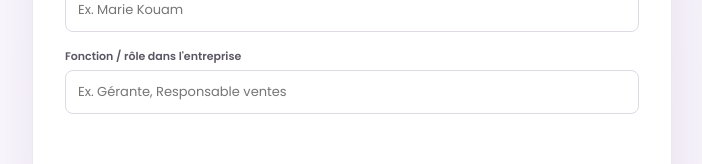
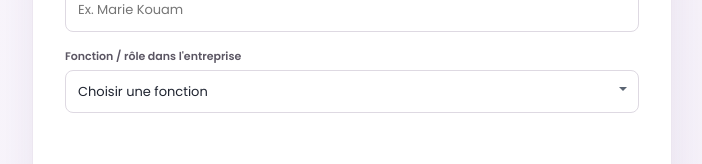
Before and after one commit to korah-agency/KOZAPP, a Next.js app: page /onboarding in a window 1280 px wide. Shown: the part 290-454 px from the top of the page, without its empty margins (288-990 px from the left). Built offline with nearby package versions, Linux system fonts and the light colour scheme.

Commit message:
onboarding fix

```diff
--- a/app/onboarding/page.tsx
+++ b/app/onboarding/page.tsx
@@ -14,6 +14,8 @@ function OnboardingContent() {
   const [selectedNeed, setSelectedNeed] = useState<string | null>(null);
   const [selectedSource, setSelectedSource] = useState<string | null>(null);
   const [whatsappValid, setWhatsappValid] = useState(false);
+  const [role, setRole] = useState("");
+  const [otherRole, setOtherRole] = useState("");
 
   const sources = [
     { icon: <Facebook size={22} />, label: t.sourceFacebook },
@@ -64,8 +66,21 @@ function OnboardingContent() {
               </label>
               <label className="ob2-field">
                 <span>{t.role}</span>
-                <input type="text" placeholder={t.rolePlaceholder} />
+                <div className="ob2-select-wrapper">
+                  <select value={role} onChange={e => setRole(e.target.value)}>
+                    <option value="" disabled>{t.roleChoose}</option>
+                    {t.roles.map(r => (
+                      <option key={r} value={r}>{r}</option>
+                    ))}
+                  </select>
+                </div>
               </label>
+              {role === t.roles[t.roles.length - 1] && (
+                <label className="ob2-field">
+                  <span>{t.roleOtherLabel}</span>
+                  <input type="text" value={otherRole} onChange={e => setOtherRole(e.target.value)} placeholder={t.roleOtherPlaceholder} />
+                </label>
+              )}
             </div>
           </>
         )}
--- a/lib/i18n.tsx
+++ b/lib/i18n.tsx
@@ -711,7 +711,8 @@ export function usePricingT() {
 export type OnboardingT = {
   skip: string; continueLabel: string; finish: string; stepOf: string;
   step1Title: string; step1Desc: string; fullName: string; fullNamePlaceholder: string;
-  role: string; rolePlaceholder: string;
+  role: string; rolePlaceholder: string; roleChoose: string; roles: string[];
+  roleOtherLabel: string; roleOtherPlaceholder: string;
   step2Title: string; step2Desc: string; companyName: string; companyNamePlaceholder: string;
   sector: string; chooseSector: string;
   sectorMode: string; sectorBeaute: string; sectorRestauration: string; sectorEcommerce: string;
@@ -728,6 +729,9 @@ const onboardingFr: OnboardingT = {
   step1Title: "Toi", step1Desc: "Pour que l'assistant parle en votre nom.",
   fullName: "Nom complet", fullNamePlaceholder: "Ex. Marie Kouam",
   role: "Fonction / rôle dans l'entreprise", rolePlaceholder: "Ex. Gérante, Responsable ventes",
+  roleChoose: "Choisir une fonction",
+  roles: ["Gérant(e)", "Propriétaire / Fondateur(trice)", "Responsable des ventes", "Responsable service client", "Employé(e)", "Comptable / Gestion", "Community manager", "Autre"],
+  roleOtherLabel: "Précisez votre fonction", roleOtherPlaceholder: "Ex. Directrice marketing",
   step2Title: "Ton entreprise", step2Desc: "Ce que vos clients voient dans la conversation.",
   companyName: "Nom de l'entreprise ou de la boutique", companyNamePlaceholder: "Ex. La Damé",
   sector: "Secteur d'activité", chooseSector: "Choisir un secteur",
@@ -747,6 +751,9 @@ const onboardingEn: OnboardingT = {
   step1Title: "You", step1Desc: "So the assistant can speak on your behalf.",
   fullName: "Full name", fullNamePlaceholder: "E.g. Marie Kouam",
   role: "Role / position in the company", rolePlaceholder: "E.g. Manager, Sales lead",
+  roleChoose: "Choose a role",
+  roles: ["Manager", "Owner / Founder", "Sales lead", "Customer service lead", "Employee", "Accountant / Finance", "Community manager", "Other"],
+  roleOtherLabel: "Specify your role", roleOtherPlaceholder: "E.g. Marketing director",
   step2Title: "Your company", step2Desc: "What your customers see in the conversation.",
   companyName: "Company or shop name", companyNamePlaceholder: "E.g. La Damé",
   sector: "Business sector", chooseSector: "Choose a sector",
```
